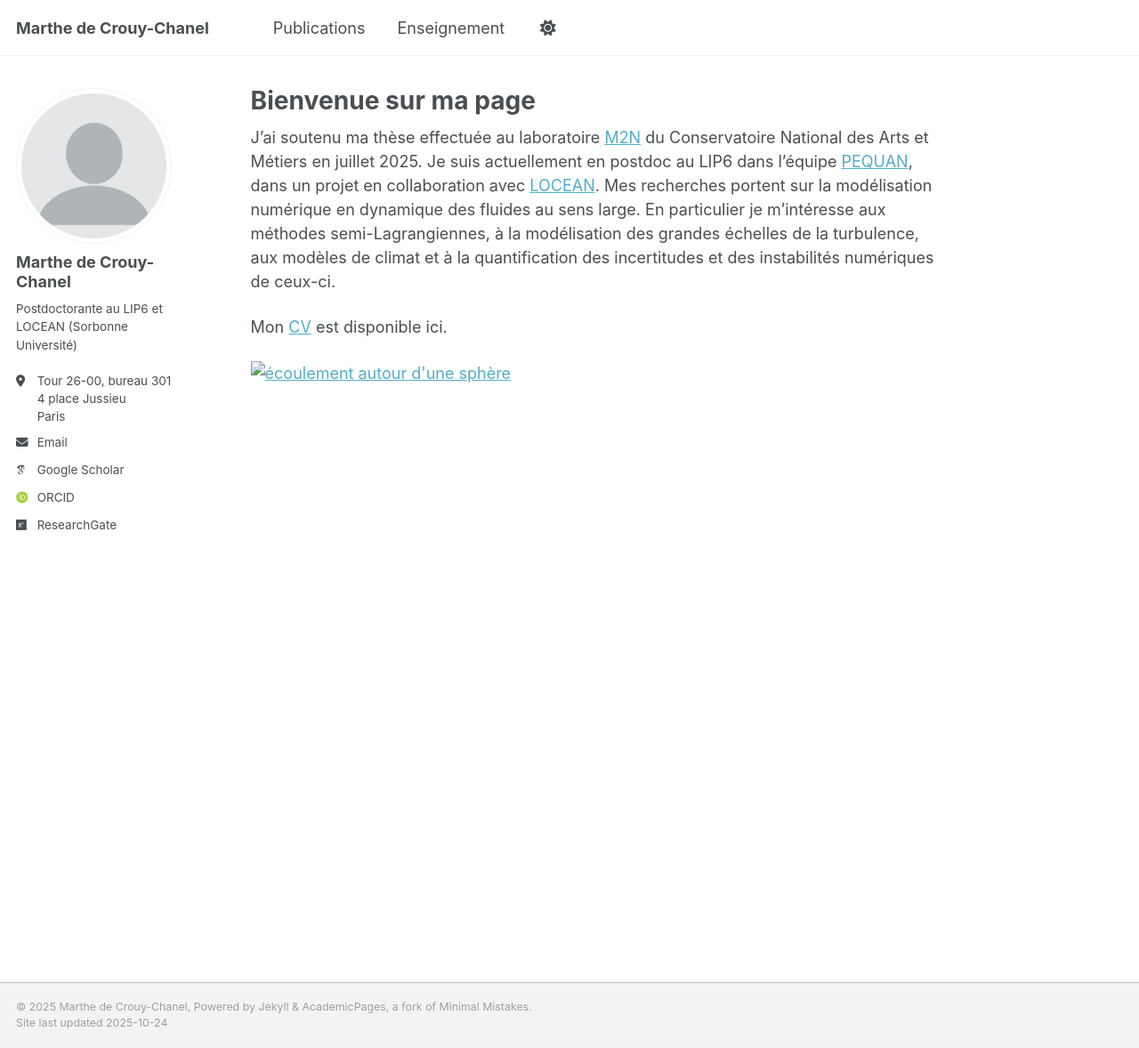
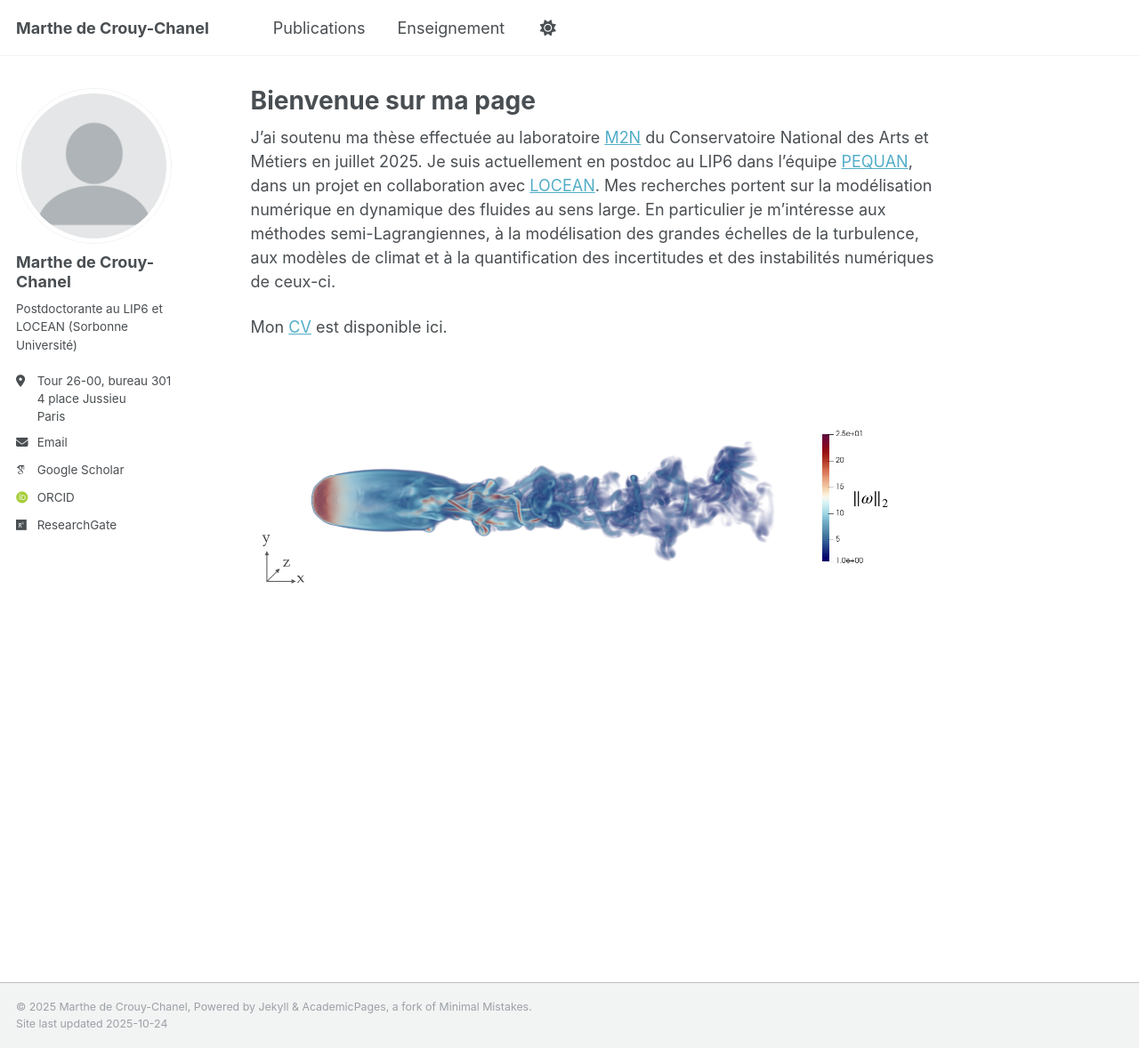
Before and after one commit to mdecrouy/mdecrouy.github.io, a Jekyll site: the page built from _pages/about.md, in a window 1280 px wide and 1178 px high. Shown: the whole window at 89% size. Built offline with Jekyll 4.4.1, drawn with Linux system fonts in a browser that asks for light colours; some web fonts are replaced.

Commit message:
Update about.md

```diff
--- a/_pages/about.md
+++ b/_pages/about.md
@@ -11,4 +11,4 @@ J'ai soutenu ma thèse effectuée au laboratoire <a href="https://maths.cnam.fr/
 
 Mon <a href="https://mdecrouy.github.io/files/CV.pdf">CV</a> est disponible ici.
 
- <img src="sphere_vis-1.png" alt="écoulement autour d'une sphère">
+![écoulement autour d'une sphère]({{ '/images/sphere_vis-1.png' | relative_url }})
```
